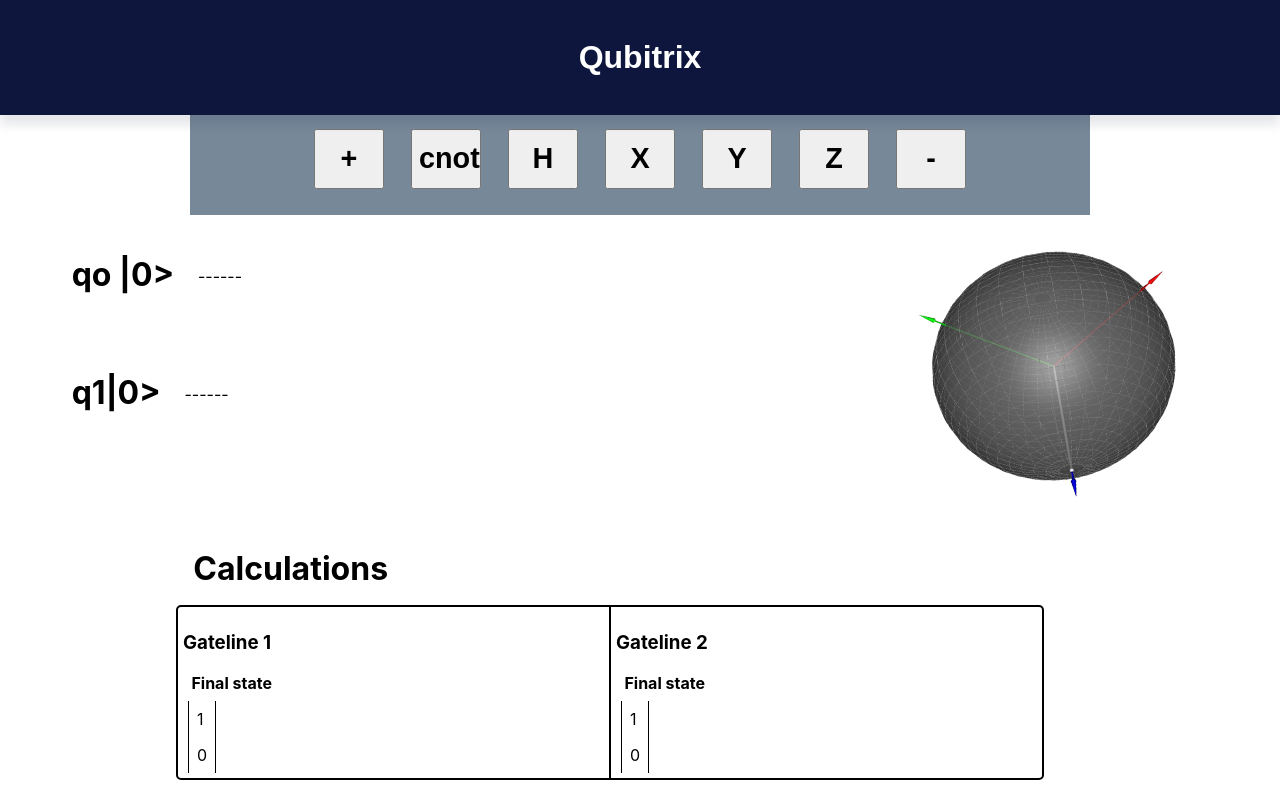
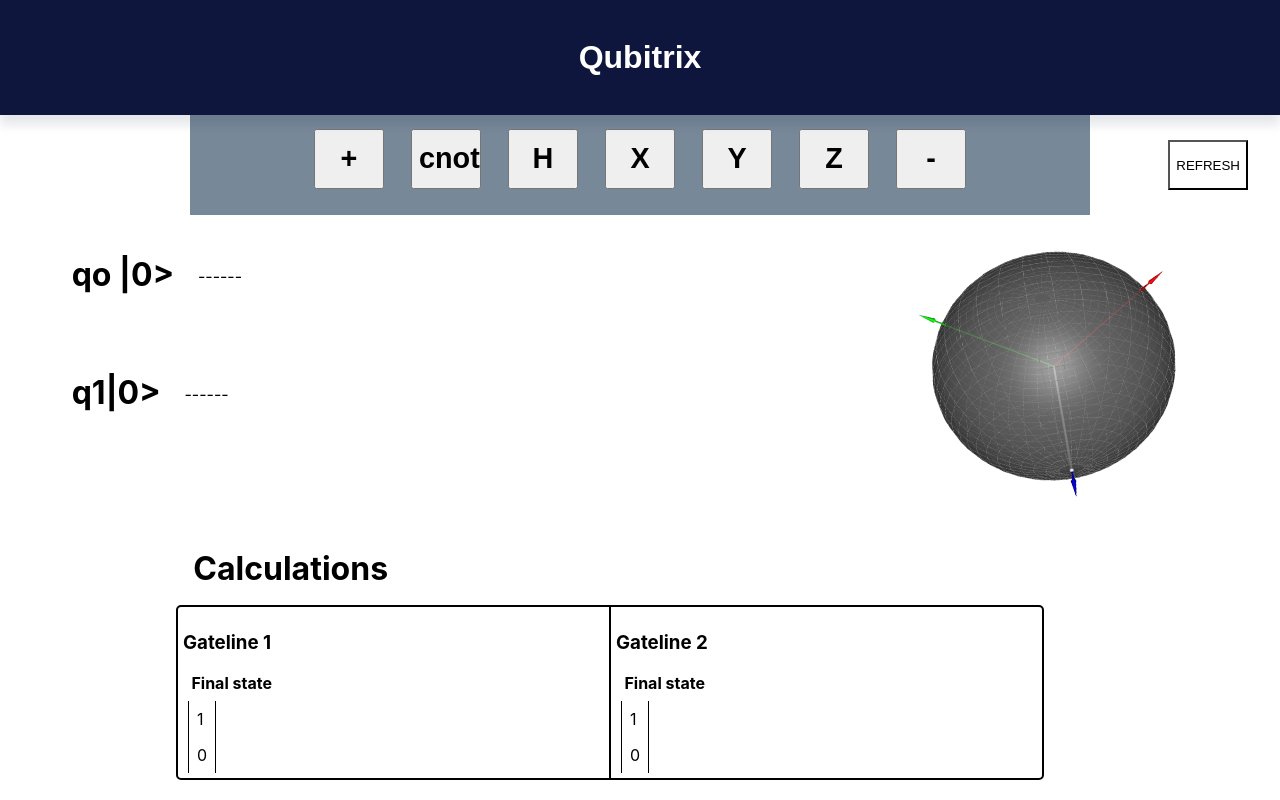
Before and after one commit to amoeed303/semester-project, a React (Create React App) app: page / in a window 1280 px wide. Both pictures are taken after a click on the button "Dive into Qubitrix". Shown: the top 800 px of the page. Built offline with nearby package versions, Linux system fonts and the light colour scheme; the HTML template or start-up script is replaced by a standard one.

Commit message:
push from sam

```diff
--- a/src/App.js
+++ b/src/App.js
@@ -6,9 +6,25 @@ import MyForm from "./components/myform";
 import { useState } from "react";
 import GateLine2 from "./components/gateline2";
 import ModalScreen from "./components/modal";
+import { useEffect } from "react";
 //importing  components for menu bar routing
 
 function App() {
+  useEffect(() => {
+    const handleBeforeUnload = () => {
+      localStorage.setItem('resultMatrix', null);
+      localStorage.setItem('resultMatrix2', null);
+    };
+
+    window.addEventListener('beforeunload', handleBeforeUnload);
+
+    return () => {
+      window.removeEventListener('beforeunload', handleBeforeUnload);
+    };
+  }, []);
+
+
+  const [status,setStatus]=useState(false);
   const [firstLineGates, setFirstLineGates] = useState([]); // stack of gates
   const [secondLineGates, setSecondLineGates] = useState([]); // stack of gates
   const [dataArray, setDataArray] = useState({ q1: "" });
@@ -23,9 +39,19 @@ function App() {
   const clickhandler = (newData) => {
     setDataArray([...dataArray, newData]);
   };
-  console.log(dataArray);
-  console.log(firstLineGates);
-  console.log(result);
+
+  if(status==true){
+      setFirstLineGates([]);
+      setSecondLineGates([]);
+      setDataArray({ q1: '' });
+      setDataArray2({ q2: '' });
+      setResult([]);
+      localStorage.setItem('resultMatrix', null);
+      localStorage.setItem('resultMatrix2', null);
+      setStatus(false);
+
+  }
+
   return (
     <>
       {showInstructions ? (
@@ -39,6 +65,7 @@ function App() {
             firstLineGates={firstLineGates}
             setFirstLineGates={setFirstLineGates}
             setSecondLineGates={setSecondLineGates}
+            setStatus={setStatus}
           />
 
           <GateLine
--- a/src/components/gates.js
+++ b/src/components/gates.js
@@ -8,6 +8,7 @@ const Gates = ({
   setFirstLineGates,
   secondLineGates,
   setSecondLineGates,
+  setStatus
 }) => {
   function cnotBtnHandler1() {
     setFirstLineGates([...firstLineGates, "."]);
@@ -51,6 +52,9 @@ const Gates = ({
   function MBtnHandler2() {
     setSecondLineGates([...secondLineGates, "-"]);
   }
+  const refreshHandler=() => {
+    setStatus(true);
+  };
 
   return (
     <>
@@ -76,7 +80,11 @@ const Gates = ({
         <button data-tooltip-id="m-btn-handler" className="btn">
           -
         </button>
+        <div className="refresh">
+          <button onClick={refreshHandler} className="refreshb">REFRESH</button>
+        </div>
       </div>
+
       <Tooltip
         id="plus-btn-handler"
         effect="solid"
--- a/src/components/menu.js
+++ b/src/components/menu.js
@@ -84,7 +84,7 @@ const Menu = ({ dataarray, dataarray2, gates, gate2, setResult }) => {
 
   let resultMatrix = q1;
   let resultMatrix2 = q2;
-  // localStorage.setItem('resultMatrix', JSON.stringify(resultMatrix));
+  //
   // localStorage.setItem('resultMatrix2', JSON.stringify(resultMatrix2));
 
   let input = q1;
@@ -114,7 +114,7 @@ const Menu = ({ dataarray, dataarray2, gates, gate2, setResult }) => {
       gateMatrix = zgate;
     } else if (gate === ".") {
       gateMatrix = cnotgate;
-      input = JSON.parse(localStorage.getItem("resultMatrix2"));
+      input = JSON.parse(localStorage.getItem("resultMatrix2"))==null?resultMatrix2:JSON.parse(localStorage.getItem("resultMatrix2"));
     } else {
       gateMatrix = q1;
     }
@@ -136,7 +136,7 @@ const Menu = ({ dataarray, dataarray2, gates, gate2, setResult }) => {
       console.log("in first time");
     } else if (gateMatrix == cnotgate) {
       console.log("in else");
-
+      console.log(input);
       input = kroneckerProduct(input, resultMatrix);
       // Perform matrix multiplication
       console.log(resultMatrix2);
@@ -194,7 +194,7 @@ const Menu = ({ dataarray, dataarray2, gates, gate2, setResult }) => {
       gateMatrix = zgate;
     } else if (gate === ".") {
       gateMatrix = cnotgate;
-      input1 = JSON.parse(localStorage.getItem("resultMatrix"));
+      input1 = JSON.parse(localStorage.getItem("resultMatrix"))==null?resultMatrix:JSON.parse(localStorage.getItem("resultMatrix"));
     } else {
       gateMatrix = q1;
     }
--- a/src/components/modal.js
+++ b/src/components/modal.js
@@ -3,8 +3,8 @@ import React, { useState, useEffect } from "react";
 const ModalScreen = ({ onStart }) => {
   return (
     <div className="splash-screen">
-      <h1>Welcome to Qubitrix</h1>
-      <h1>disclaimer:</h1>
+      <h2>Welcome to Qubitrix</h2>
+      <h2>disclaimer:</h2>
       <ol>
         <li>
           1. This website is in beta mode and may have limitations and potential
--- a/src/index.css
+++ b/src/index.css
@@ -12,13 +12,14 @@ code {
     monospace;
 }
 .splash-screen {
-  width: 1000px;
+  width:750px;
   margin: 0 auto;
   padding: 20px;
   text-align: start;
   color: white;
   background-color:rgba(14, 22, 61) ;
 }
+
 .spbutton{
   width: auto;
   height: 50px;
@@ -128,3 +129,24 @@ background-color: rgba(14, 22, 61) ;
   color: #cfd204;
   font-size: 14px;
 }
+
+
+.refresh{
+  margin-top: 25px;
+  display: flex;
+  align-items: center;
+  justify-content: center;
+  position: absolute;
+  right: 2rem;
+  cursor: pointer;
+}
+.refreshb{
+  width: 100%;
+  height: 50px;
+  font: 25px;
+  background: transparent;
+  border: 1px solid black dotted;
+}
+.refreshb:hover{
+  background-color: green;
+}
```
